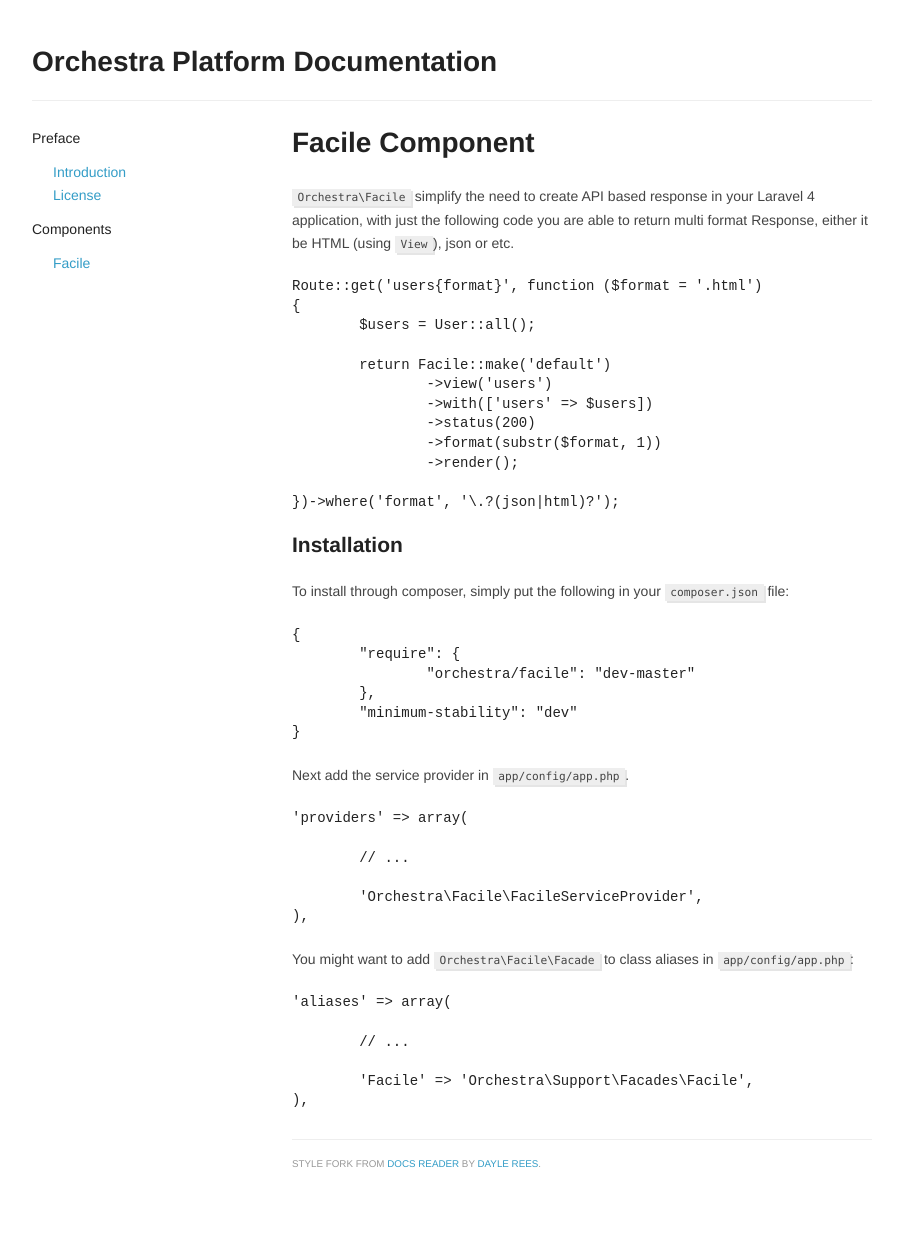
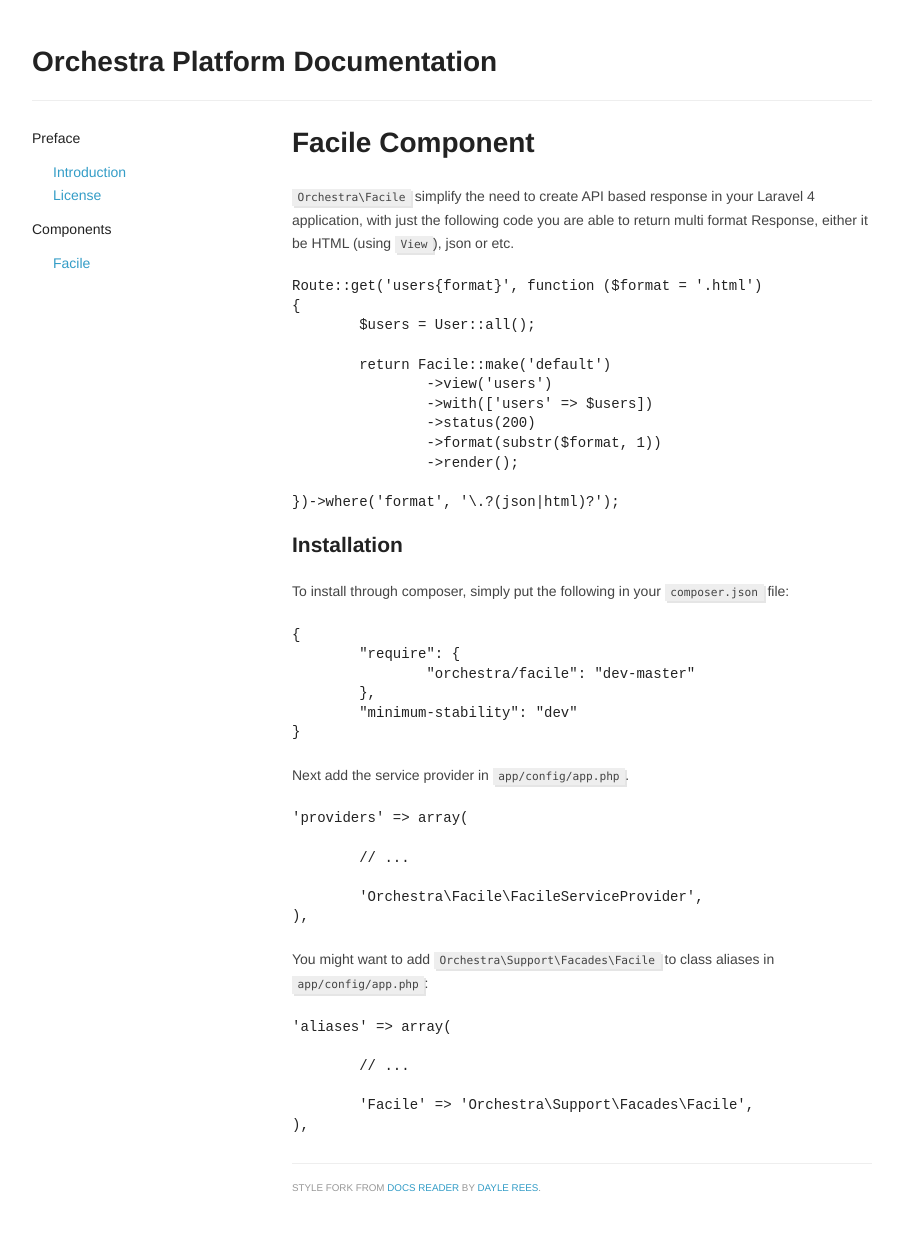
Before and after one commit to orchestral/docs, a Jekyll site: the page built from pages/components/facile.md, in a window 1280 px wide. Shown: the whole page, without its empty margins (188-1086 px from the left). Built offline with Jekyll 4.4.1, drawn with Linux system fonts in a browser that asks for light colours; nearby versions of some CDN libraries; Markdown is read by kramdown in place of the engine named in the settings; before the commit the page ends 1216 px from its top, so only the background shows below that.

Commit message:
Typo in facile doc
Signed-off-by: crynobone <crynobone@gmail.com>

```diff
--- a/_includes/sidebar.md
+++ b/_includes/sidebar.md
@@ -1,7 +1,7 @@
 - Preface
-	- [Introduction](/)
-	- [License](/pages/license)
+    - [Introduction](/)
+    - [License](/pages/license)
 - Components
-	- [Facile](/pages/components/facile)
+    - [Facile](/pages/components/facile)
 
 &nbsp;
--- a/pages/components/facile.md
+++ b/pages/components/facile.md
@@ -41,7 +41,7 @@
 		'Orchestra\Facile\FacileServiceProvider',
 	),
 
-You might want to add `Orchestra\Facile\Facade` to class aliases in `app/config/app.php`:
+You might want to add `Orchestra\Support\Facades\Facile` to class aliases in `app/config/app.php`:
 
 	'aliases' => array(
 
```
